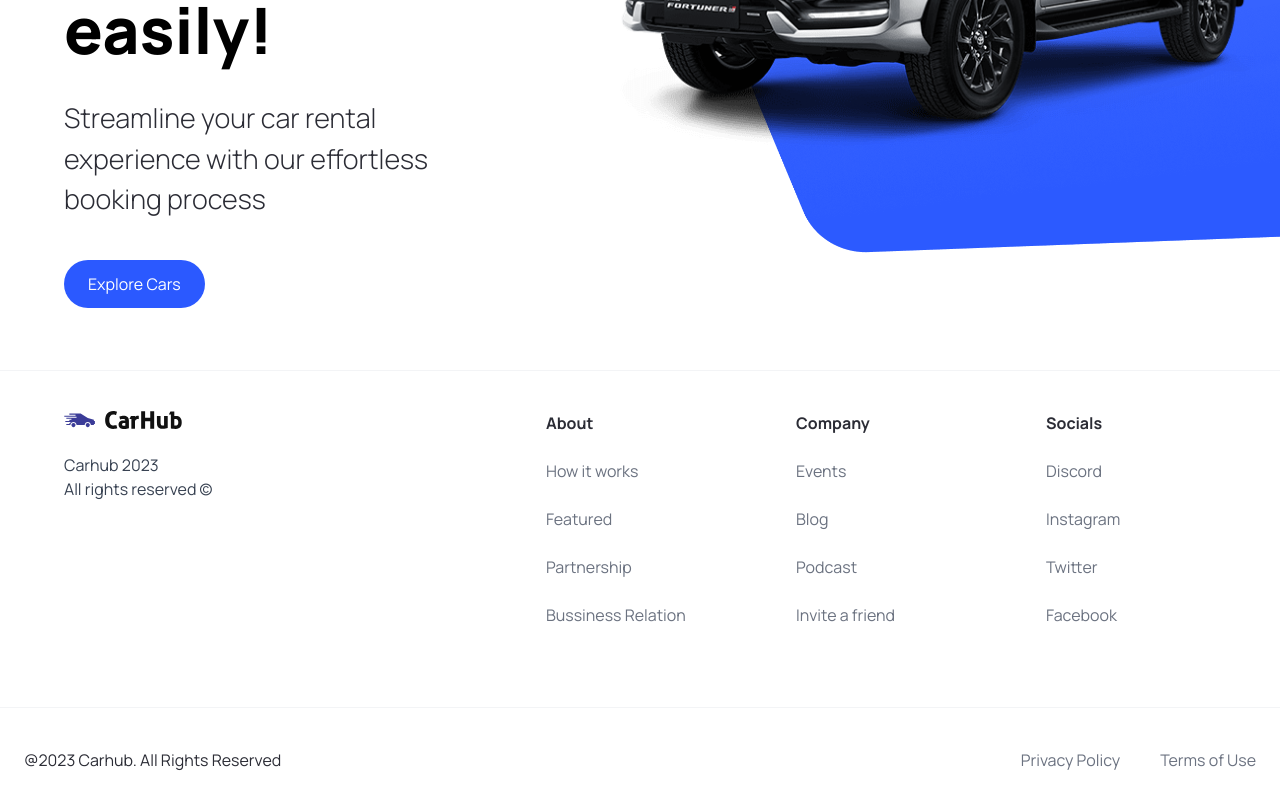
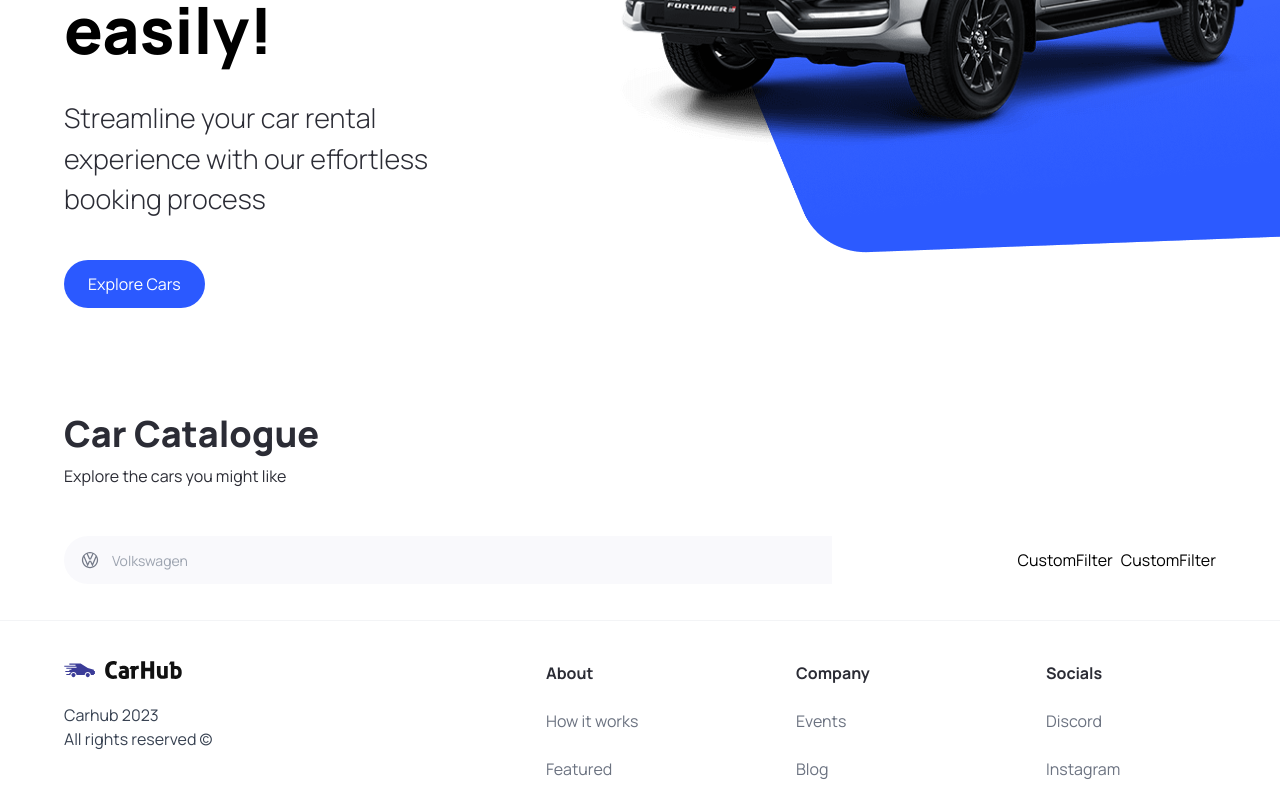
Before and after one commit to samxaradzenika/car_showcase, a Next.js app: page / in a window 1280 px wide. Shown: the part 450-1247 px from the top of the page. Built offline with nearby package versions, Linux system fonts and the light colour scheme.

Commit message:
implemented searchbar(combobox) with headless ui

```diff
--- a/app/page.tsx
+++ b/app/page.tsx
@@ -1,9 +1,23 @@
 import Image from "next/image";
-import {Hero} from '@/components'
+import { Hero, CustomFilter, SearchBar } from "@/components";
+
 export default function Home() {
   return (
     <main className="overflow-hidden">
-      <Hero/>
+      <Hero />
+      <div className="mt-12 padding-x padding-y max-width" id="discover">
+        <div className="home__text-container">
+          <h1 className="text-4xl font-extrabold">Car Catalogue</h1>
+          <p>Explore the cars you might like</p>
+        </div>
+        <div className="home__filters">
+          <SearchBar />
+          <div className="home__filter-container">
+            <CustomFilter title="fuel" />
+            <CustomFilter title="year" />
+          </div>
+        </div>
+      </div>
     </main>
   );
 }
--- /dev/null
+++ b/components/CustomFilter.tsx
@@ -0,0 +1,7 @@
+import React from "react";
+
+const CustomFilter = () => {
+  return <div>CustomFilter</div>;
+};
+
+export default CustomFilter;
--- /dev/null
+++ b/components/SearchBar.tsx
@@ -0,0 +1,20 @@
+"use client";
+import { SearchManufacturer } from "@/components";
+import { useState } from "react";
+const SearchBar = () => {
+  const [manufacturer, setManufacturer] = useState("");
+
+  const handleSearch = () => {};
+  return (
+    <form className="searchbar" onSubmit={handleSearch}>
+      <div className="searchbar__item">
+        <SearchManufacturer
+          manufacturer={manufacturer}
+          setManufacturer={setManufacturer}
+        />
+      </div>
+    </form>
+  );
+};
+
+export default SearchBar;
--- /dev/null
+++ b/components/SearchManufacturer.tsx
@@ -0,0 +1,95 @@
+"use client";
+import { SearchManufacturerProps } from "@/types";
+import { Combobox, Transition } from "@headlessui/react";
+import Image from "next/image";
+import { useState, Fragment } from "react";
+import { manufacturers } from "@/constants";
+const SearchManufacturer = ({
+  manufacturer,
+  setManufacturer,
+}: SearchManufacturerProps) => {
+  const [query, setQuery] = useState("");
+
+  const filteredManufacturers =
+    query === ""
+      ? manufacturers
+      : manufacturers.filter((item) =>
+          item
+            .toLowerCase()
+            .replace(/\s+/g, "")
+            .includes(query.toLowerCase().replace(/\s+/g, ""))
+        );
+  return (
+    <div className="search-manufacturer">
+      <Combobox value={manufacturer} onChange={setManufacturer}>
+        <div className="relative w-full">
+          <Combobox.Button className="absolute top-[14px]">
+            <Image
+              src="/car-logo.svg"
+              width={20}
+              height={20}
+              className="ml-4"
+              alt="car logo"
+            />
+          </Combobox.Button>
+          <Combobox.Input
+            className="search-manufacturer__input"
+            placeholder="Volkswagen"
+            displayValue={(manufacturer: string) => manufacturer}
+            onChange={(e) => setQuery(e.target.value)}
+          />
+          <Transition
+            as={Fragment}
+            leave="transition ease-in duration-100"
+            leaveFrom="opacity-100"
+            leaveTo="opacity-0"
+            afterLeave={() => setQuery("")}
+          >
+            <Combobox.Options>
+              {filteredManufacturers.length === 0 && query !== "" ? (
+                <Combobox.Option
+                  value={query}
+                  className="search-manufacturer__option"
+                >
+                  Nothing Found
+                </Combobox.Option>
+              ) : (
+                filteredManufacturers.map((item) => (
+                  <Combobox.Option
+                    value={item}
+                    key={item}
+                    className={({ active }) => `
+                    relative search-manufacturer__option
+                    ${active ? "bg-primary-blue text-white" : "text-gray-900"}
+                `}
+                  >
+                    {({ selected, active }) => (
+                      <>
+                        <span
+                          className={`block truncate ${
+                            selected ? "font-medium" : "font-normal"
+                          }`}
+                        >
+                          {item}
+                        </span>
+                        {selected ? (
+                          <span
+                            className={`absolute inset-y-0 left-0 flex items-center pl-3 ${
+                              active ? "text-white" : "text-teal-600"
+                            }`}
+                          ></span>
+                        ) : null}
+                      </>
+                    )}
+                  </Combobox.Option>
+                ))
+              )}
+            </Combobox.Options>
+          </Transition>
+        </div>
+      </Combobox>
+    </div>
+  );
+};
+
+export default SearchManufacturer;
--- a/components/index.ts
+++ b/components/index.ts
@@ -2,5 +2,16 @@
 import CustomButton from "./CustomButton";
 import Navbar from "./Navbar";
 import Footer from "./Footer";
+import SearchBar from "./SearchBar";
+import CustomFilter from "./CustomFilter";
+import SearchManufacturer from "./SearchManufacturer";
 
-export { Hero, CustomButton, Navbar, Footer };
+export {
+  Hero,
+  CustomButton,
+  Navbar,
+  Footer,
+  SearchManufacturer,
+  SearchBar,
+  CustomFilter,
+};
--- a/package.json
+++ b/package.json
@@ -9,6 +9,7 @@
     "lint": "next lint"
   },
   "dependencies": {
+    "@headlessui/react": "^1.7.15",
     "@types/node": "20.2.6",
     "@types/react": "18.2.11",
     "@types/react-dom": "18.2.4",
--- a/types/index.ts
+++ b/types/index.ts
@@ -6,3 +6,7 @@
   handleClick?: MouseEventHandler<HTMLButtonElement>;
   btnType?: "button" | "submit";
 }
+export interface SearchManufacturerProps {
+  manufacturer: string;
+  setManufacturer: (manufacturer: string) => void;
+}
```
Also changed, not shown: 1 other file (tests, documents, lock files or other folders).
